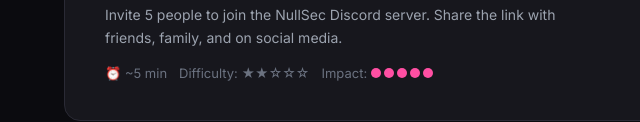
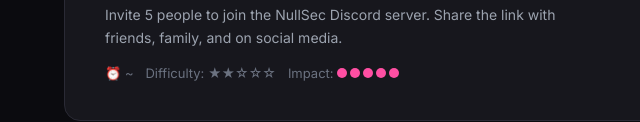
Before and after one commit to NeonMC23/NullSec-Website, a plain HTML site: page journey.html in a window 1280 px wide. Shown: the part 684-806 px from the top of the page, 0-640 px from the left. Drawn offline with Linux system fonts and the light colour scheme.

Commit message:
Fixing index.html page and journey missions management

```diff
--- a/assets/js/journey.js
+++ b/assets/js/journey.js
@@ -545,7 +545,7 @@
 
   function renderAll() {
     var completed = getProgress();
-    var total = MISSIONS.filter(function (m) { return m.stage <= 4; }).length;
+    var total = MISSIONS.filter(function (m) { return m.stage <= 4; }).length + 1; // +1 for weekly mission
     var communityTotal = MISSIONS.filter(function (m) { return m.stage === 99; }).length;
     var done = completed.length;
     var pct = total > 0 ? Math.round((done / total) * 100) : 0;
@@ -570,7 +570,7 @@
     // Weekly mission on journey page
     var weeklyEl = document.getElementById('journey-weekly-mission');
     if (weeklyEl) {
-      var weekMission = { title: 'Invite 5 people to Discord', desc: 'Invite 5 people to join the NullSec Discord server. Share the link with friends, family, and on social media.', time: '~5 min', difficulty: 2, impact: 5 };
+      var weekMission = { title: 'Invite 5 people to Discord', desc: 'Invite 5 people to join the NullSec Discord server. Share the link with friends, family, and on social media.', time: '~', difficulty: 2, impact: 5 };
       var s = '';
       for (var i = 0; i < weekMission.difficulty; i++) s += '\u2605';
       for (var i = weekMission.difficulty; i < 5; i++) s += '\u2606';
```
Also changed, not shown: index.html (+1 -1 lines).
